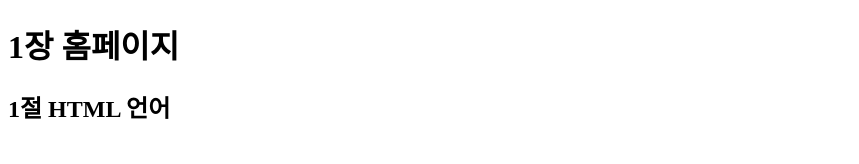
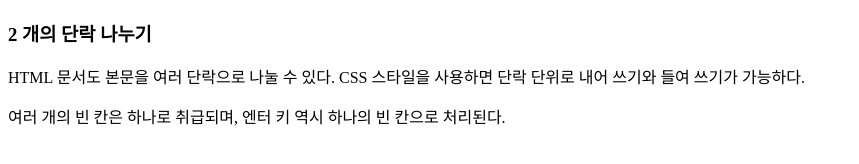
Before and after one commit to jaehyeong21/Project, a plain HTML site: page practice.html in a window 1280 px wide. Shown: the whole page, without its empty margins (0-859 px from the left). Drawn offline with Linux system fonts and the light colour scheme.

Commit message:
커밋 연습중3

```diff
--- a/practice.html
+++ b/practice.html
@@ -1,10 +1,14 @@
 <!DOCTYPE html>
 <html lang="en">
 <head>
-    <title>툴팁 달기</title>
+    <title>단락 나누기</title>
 </head>
 <body>
-    <h1 title = "h1태그로 작성하였습니다.">1장 홈페이지</h1>
-    <h2 title = "h2태그로 작성하였습니다.">1절 HTML 언어</h2>
+    <h3 title="두 개의 단락 나누기"> 2 개의 단락 나누기</h3>
+    <p>
+        HTML 문서도 본문을 여러 단락으로 나눌 수 있다. CSS 스타일을 사용하면 단락 단위로 내어 쓰기와
+        들여 쓰기가 가능하다.
+    </p>
+    <P title = "이게 되네">여러 개의 빈 칸은 하나로 취급되며, 엔터 키 역시 하나의  빈 칸으로 처리된다.</P>
 </body>
 </html>
```
